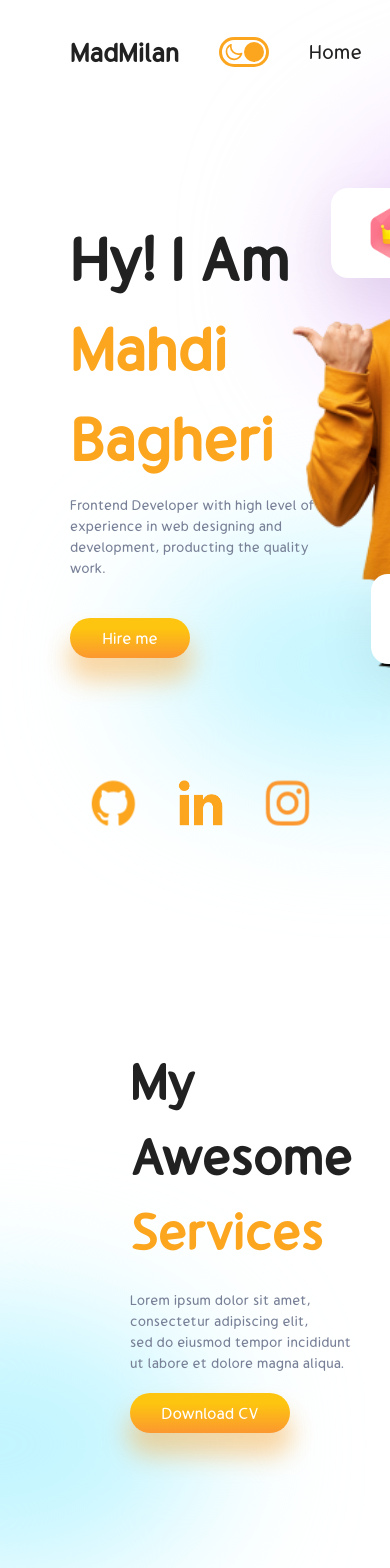
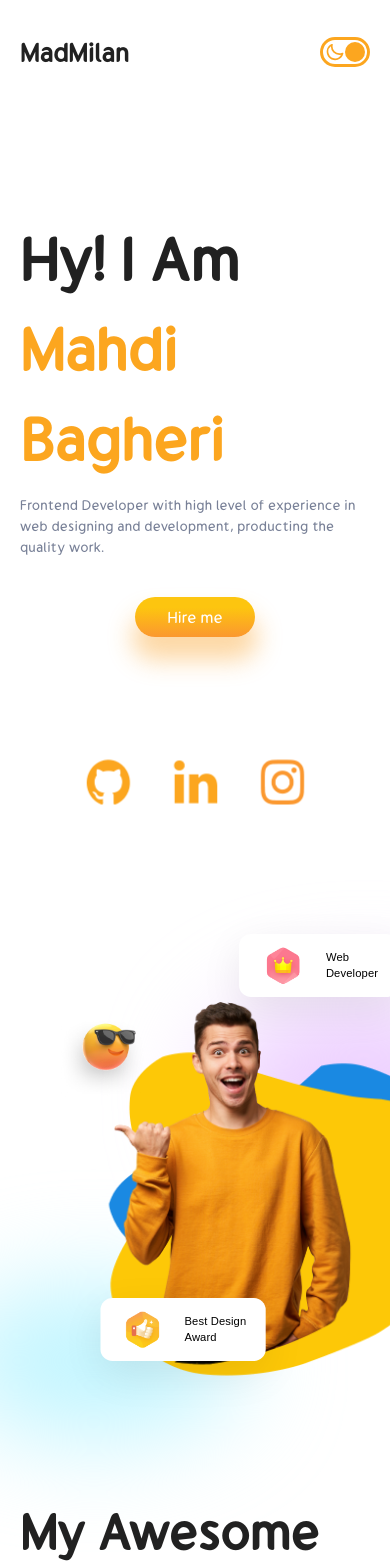
Before and after one commit to madmilan7/portfolio-website, a React (Create React App) app: page / in a window 390 px wide. Shown: the top 1568 px of the page. Built offline with nearby package versions, Linux system fonts and the light colour scheme.

Commit message:
responsive this page

```diff
--- a/src/App.css
+++ b/src/App.css
@@ -1,17 +1,16 @@
-:root
-{
+:root {
   --yellow: #F5C32C;
-    --orange : #FCA61F;
-    --black : #242D49;
-    --gray : #788097;
-    --blueCard : #DDF8FE;
+  --orange: #FCA61F;
+  --black: #242D49;
+  --gray: #788097;
+  --blueCard: #DDF8FE;
   --purple: rgb(238 210 255);
-    --boxShadow : 0px 19px 60px rgb(0 0 0 / 8%);
+  --boxShadow: 0px 19px 60px rgb(0 0 0 / 8%);
   --orangeCard: rgba(252, 166, 31, 0.45);
   --smboxShadow: -79px 51px 60px rgba(0, 0, 0, 0.08);
 }
 
-.App{
+.App {
   padding: 0.5rem 3.5rem;
   overflow: hidden;
 }
@@ -32,3 +31,9 @@
   color: var(--orange);
   border: 1px solid var(--orange);
 }
+
+@media only screen and (max-width: 480px) {
+  .App {
+    padding: 0.5rem 1rem;
+  }
+}
--- a/src/components/Banner.css
+++ b/src/components/Banner.css
@@ -120,3 +120,31 @@
     top: 17rem;
     left: -9rem;
 }
+
+/* Responsive */
+@media only screen and (max-width: 1100px) {
+    .banner {
+        flex-direction: column;
+        height: 64rem;
+        gap: 7rem;
+    }
+
+    .banner__icons {
+        justify-content: center;
+        align-items: center;
+    }
+
+    .banner__button {
+        margin: 0 auto;
+    }
+}
+
+@media only screen and (max-width: 768px) {
+    .banner__right {
+        transform: scale(0.7);
+    }
+
+    .floatdivpos1 {
+        top: -8rem !important;
+    }
+}
--- a/src/components/Card.css
+++ b/src/components/Card.css
@@ -34,3 +34,26 @@
     margin-bottom: 1rem;
     cursor: pointer;
 }
+
+/* Responsive */
+@media only screen and (max-width: 1100px) {
+    .card {
+        left: 0 !important;
+        width: 50vw;
+        margin: 0 11rem;
+    }
+}
+@media only screen and (max-width: 768px) {
+    .card {
+        left: 0 !important;
+        width: 70vh;
+        margin: 0 8rem;
+    }
+}
+@media only screen and (max-width: 480px) {
+    .card {
+        left: 0 !important;
+        width: 90vw;
+        margin: 0 1rem;
+    }
+}
--- a/src/components/Comments.css
+++ b/src/components/Comments.css
@@ -70,3 +70,25 @@
 .comments .swiper-pagination-bullet-active {
     background: var(--orange);
 }
+
+/* Responsive */
+@media only screen and (max-width: 1440px) {
+    .comments {
+        height: 35rem;
+    }
+}
+
+@media only screen and (max-width: 768px) {
+    .comments {
+        padding: 0;
+    }
+
+    .comments__slide img {
+        width: 70px;
+        height: 70px;
+    }
+
+    .comments__slide span {
+        font-size: 0.8rem;
+    }
+}
--- a/src/components/Contact.css
+++ b/src/components/Contact.css
@@ -67,3 +67,38 @@ textarea {
     height: 14rem;
     right: 10rem;
 }
+
+/* Responsive */
+@media only screen and (max-width: 1200px) {
+    .contact {
+        flex-direction: column;
+        height: 35rem;
+        gap: 5rem;
+    }
+
+    .contact__title span {
+        text-align: center;
+    }
+
+    .contact__form {
+        justify-content: center;
+        align-items: center;
+        margin: 0;
+    }
+}
+
+@media only screen and (max-width: 600px) {
+    .contact__title span {
+        transform: scale(0.7);
+    }
+}
+
+@media only screen and (max-width: 480px) {
+    .contact {
+        gap: 1rem;
+    }
+
+    .contact__form {
+        transform: scale(0.8);
+    }
+}
--- a/src/components/Experience.css
+++ b/src/components/Experience.css
@@ -44,3 +44,12 @@
 .achievement span:nth-of-type(2) {
     color: var(--orange);
 }
+
+/* Responsive */
+@media only screen and (max-width: 600px) {
+    .experience {
+        flex-direction: column;
+        gap: 2rem;
+        height: 25rem;
+    }
+}
--- a/src/components/Navbar.css
+++ b/src/components/Navbar.css
@@ -39,3 +39,13 @@
 .navbar__list > ul > *:hover {
     color: var(--orange);
 }
+
+/* responsive */
+@media only screen and (max-width: 1100px) {
+    .navbar__menu {
+      display: none;
+    }
+    .navbar__toggle{
+        justify-content: space-between;
+    }
+  }
--- a/src/components/Portfolio.css
+++ b/src/components/Portfolio.css
@@ -37,3 +37,15 @@
     filter: drop-shadow(-12px 15px 13px rgba(0, 0, 0, 0.25));
     border-radius: 15px;
 }
+
+/* Responsive */
+@media only screen and (max-width: 480px) {
+    .portfolio {
+        height: 30rem;
+    }
+
+    .portfolio span {
+        transform: scale(0.8);
+        text-align: center;
+    }
+}
--- a/src/components/Services.css
+++ b/src/components/Services.css
@@ -73,3 +73,29 @@
     width: 22rem;
     height: 14rem;
 }
+
+/* Responsive */
+@media only screen and (max-width: 1100px) {
+    .services {
+        margin-top: 0;
+        flex-direction: column;
+        gap: 5rem;
+        height: 66rem;
+        padding: 0;
+    }
+
+    .services__cards {
+        display: flex;
+        flex-direction: column;
+        gap: 17rem;
+        position: static;
+    }
+
+    .services__button {
+        margin: 0 auto;
+    }
+
+    .services__cards>* {
+        position: static !important;
+    }
+}
--- a/src/components/Works.css
+++ b/src/components/Works.css
@@ -11,19 +11,19 @@
     position: relative;
 }
 
-.works__awesome >:nth-child(1) {
+.works__awesome>:nth-child(1) {
     /* color: var(--black); */
     font-weight: bold;
     font-size: 2.5rem;
 }
 
-.works__awesome >:nth-child(2) {
+.works__awesome>:nth-child(2) {
     color: var(--orange);
     font-weight: bold;
     font-size: 2.5rem;
 }
 
-.works__awesome >:nth-child(3) {
+.works__awesome>:nth-child(3) {
     color: var(--gray);
     font-size: 14px;
     margin-top: 1rem;
@@ -89,7 +89,7 @@
     top: 14rem;
 }
 
-.works__circle > img {
+.works__circle>img {
     transform: scale(0.6);
 }
 
@@ -128,3 +128,38 @@
     top: 2rem;
     left: 8rem;
 }
+
+/* Responsive */
+@media only screen and (max-width: 1440px) {
+    .works__icons {
+        right: 13rem;
+        transform: scale(0.9);
+    }
+}
+
+@media only screen and (max-width: 1100px) {
+    .works {
+        flex-direction: column;
+        height: 50rem;
+        gap: 5rem;
+    }
+}
+
+@media only screen and (max-width: 768px) {
+    .works {
+        padding: 0;
+    }
+
+    .works__icons {
+        display: flex;
+        justify-content: flex-start;
+        align-items: flex-start;
+        transform: scale(0.7);
+    }
+}
+
+@media only screen and (max-width: 480px) {
+    .works__icons {
+        transform: scale(0.6);
+    }
+}
```
Lines whose indentation alone changed are shown as unchanged.
